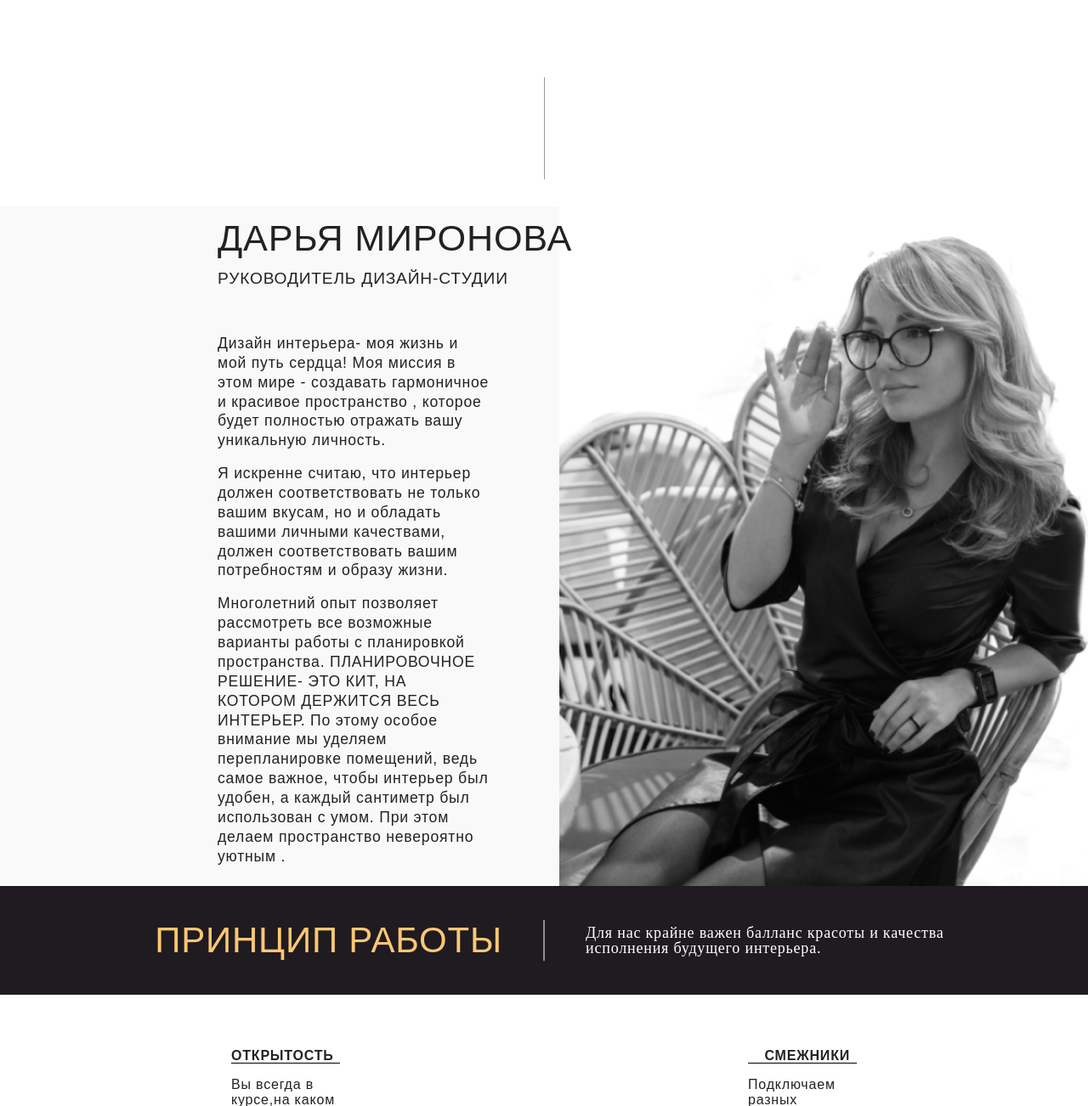
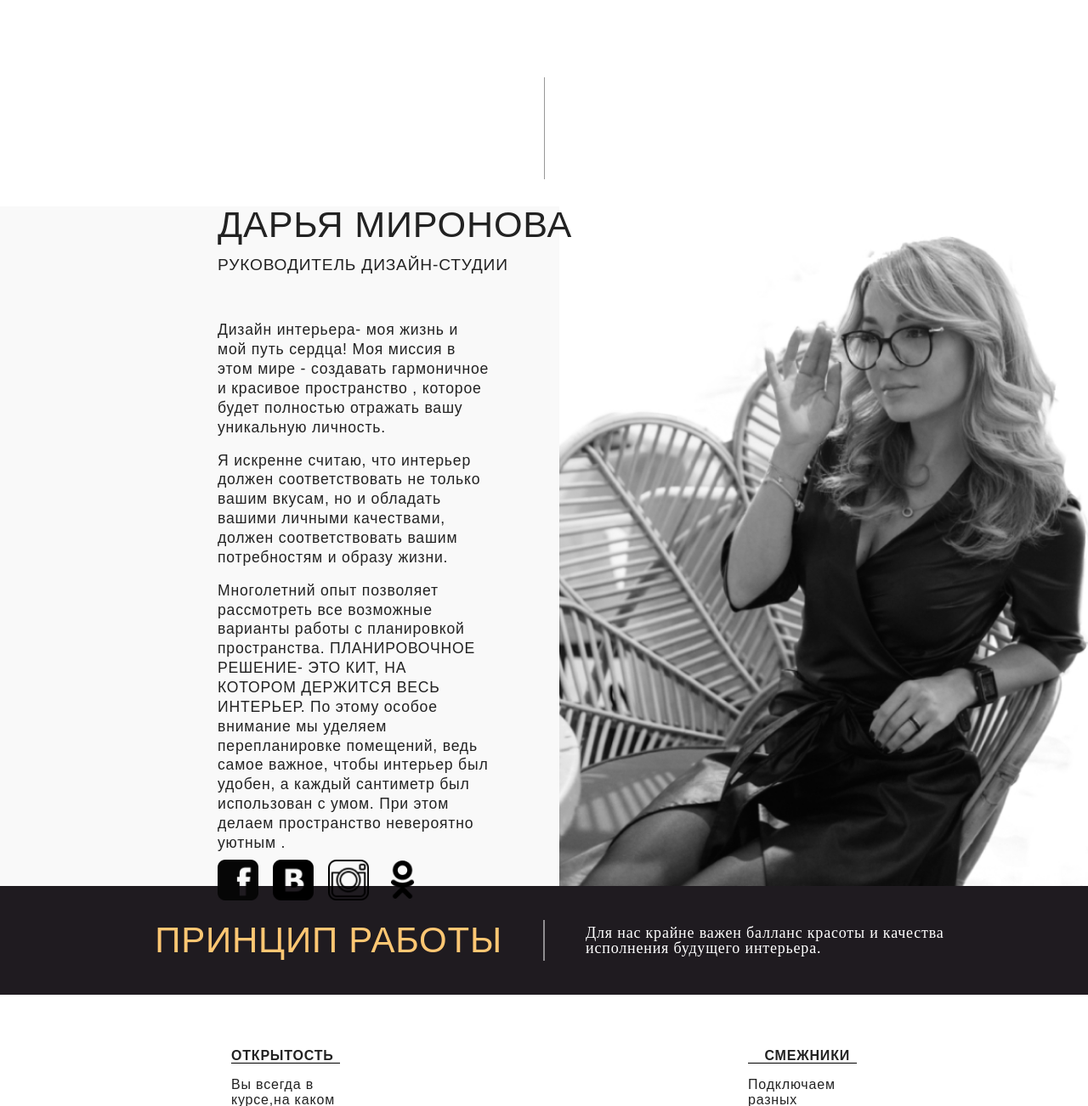
Before and after one commit to Mapc89/Mapc89.github.io, a PHP site: page /projects/mirdes/about.html in a window 1280 px wide. Shown: the part 557-1859 px from the top of the page at 85% size. Run offline with PHP 8.4, Linux system fonts and the light colour scheme; some web fonts are replaced.

Commit message:
Добавил иконки соцсетей
Некоторые абсолютно позиционированы.

```diff
--- a/projects/mirdes/about.html
+++ b/projects/mirdes/about.html
@@ -38,6 +38,7 @@
             <div class="vl"></div>
         </section>
         <div class="about__boss">
+            <div class="boss-wrapper">
                 <div class="boss-text">
                     <h1>Дарья Миронова</h1>
                     <h2>Руководитель дизайн-студии</h2>
@@ -53,6 +54,14 @@
                         При этом делаем пространство невероятно уютным .
                         </p>
                 </div>
+                <div class="social-block">
+                    <a href="#" class="fb"></a>
+                    <a href="#" class="vk"></a>
+                    <a href="#" class="in"></a>
+                    <a href="#" class="ok"></a>
+                </div>
+            </div>
+
         </div>
         <div class="about__princips">
             <section class="caption">
@@ -144,7 +153,7 @@
                 <button type="submit" class="button-active">отправить</button>
             </div>
         </form>
-        <section class="main__connect transparent-block">
+        <section class="about__connect transparent-block">
             <div class="vl"></div>
             <div class="connect-title">
                 <h2>Мы создадим дизайн с твоим характером</h2>
@@ -154,6 +163,12 @@
                 <p>телефон whatsupp:<br><strong>+7 962 385 20 12</strong></p>
             </div>
             <div class="vl"></div>
+            <div class="social-block">
+                <a href="#" class="fb"></a>
+                <a href="#" class="vk"></a>
+                <a href="#" class="in"></a>
+                <a href="#" class="ok"></a>
+            </div>
         </section>
     </div>
     <footer class="footer">
--- a/projects/mirdes/css/style.css
+++ b/projects/mirdes/css/style.css
@@ -848,29 +878,96 @@ body {
   background-size: contain;
 }
 
-.about__boss .boss-text {
+.about__boss .boss-wrapper {
   width: 45rem;
+  height: 100%;
   padding-left: 20vw;
+  display: -webkit-box;
+  display: -ms-flexbox;
+  display: flex;
+  -webkit-box-orient: vertical;
+  -webkit-box-direction: normal;
+      -ms-flex-direction: column;
+          flex-direction: column;
+  -webkit-box-pack: space-evenly;
+      -ms-flex-pack: space-evenly;
+          justify-content: space-evenly;
+}
+
+.about__boss .boss-wrapper .boss-text {
   letter-spacing: 0.05em;
 }
 
-.about__boss .boss-text h1 {
+.about__boss .boss-wrapper .boss-text h1 {
   padding-bottom: 1rem;
   text-transform: uppercase;
   font-size: 2.7rem;
 }
 
-.about__boss .boss-text h2 {
+.about__boss .boss-wrapper .boss-text h2 {
   padding-bottom: 3rem;
   text-transform: uppercase;
   font-size: 1.2rem;
 }
 
-.about__boss .boss-text p {
+.about__boss .boss-wrapper .boss-text p {
   width: 20rem;
   padding: 0.5rem 0;
   font-size: 1.1rem;
   line-height: 1.3;
+}
+
+.about .about__connect {
+  position: relative;
+}
+
+.about .about__connect .connect-title {
+  height: 10rem;
+  width: 60%;
+  display: -webkit-box;
+  display: -ms-flexbox;
+  display: flex;
+  -webkit-box-pack: center;
+      -ms-flex-pack: center;
+          justify-content: center;
+  -webkit-box-align: center;
+      -ms-flex-align: center;
+          align-items: center;
+  margin: 5vh auto;
+  letter-spacing: 0.08em;
+  line-height: 24px;
+  background: url(../img/transparent/connect.png) center no-repeat;
+  background-size: contain;
+}
+
+.about .about__connect .connect-title h2 {
+  text-transform: uppercase;
+  font-family: 'NobelWGL';
+  font-size: 24px;
+  font-weight: bold;
+  max-width: 100%;
+}
+
+.about .about__connect .connect-text {
+  display: -webkit-box;
+  display: -ms-flexbox;
+  display: flex;
+  width: 80%;
+  -webkit-box-pack: space-evenly;
+      -ms-flex-pack: space-evenly;
+          justify-content: space-evenly;
+}
+
+.about .about__connect .connect-text p {
+  text-transform: uppercase;
+  font-family: 'NobelWGL';
+  font-size: 24px;
+}
+
+.about .about__connect .social-block {
+  position: absolute;
+  bottom: 3%;
+  right: 20%;
 }
 
 .dark-bg {
@@ -1202,6 +1299,45 @@ body {
   font-size: 3rem;
 }
 
+.social-block {
+  width: 15rem;
+  display: -webkit-box;
+  display: -ms-flexbox;
+  display: flex;
+  -webkit-box-pack: justify;
+      -ms-flex-pack: justify;
+          justify-content: space-between;
+}
+
+.social-block .ok,
+.social-block .fb,
+.social-block .vk,
+.social-block .in {
+  width: 3rem;
+  height: 3rem;
+}
+
+.social-block .ok {
+  width: 2.8rem;
+  background: url(../img/ico/ok_ico.png) center no-repeat;
+  background-size: contain;
+}
+
+.social-block .fb {
+  background: url(../img/ico/fb_ico.png) center no-repeat;
+  background-size: contain;
+}
+
+.social-block .vk {
+  background: url(../img/ico/vk_ico.png) center no-repeat;
+  background-size: contain;
+}
+
+.social-block .in {
+  background: url(../img/ico/insta_ico.png) center no-repeat;
+  background-size: contain;
+}
+
 @media only screen and (max-width: 1366px) {
   .menu .logo {
     width: 4rem;
--- a/projects/mirdes/sass/_about.sass
+++ b/projects/mirdes/sass/_about.sass
@@ -36,20 +36,56 @@
         background-position: right
         background-color: #f9f9f9
         background-size: contain
-        .boss-text
+        .boss-wrapper
             width: 45rem
+            height: 100%
             padding-left: 20vw
-            letter-spacing: 0.05em
-            h1
-                padding-bottom: 1rem
+            display: flex
+            flex-direction: column
+            justify-content: space-evenly
+            .boss-text
+                letter-spacing: 0.05em
+                h1
+                    padding-bottom: 1rem
+                    text-transform: uppercase
+                    font-size: 2.7rem
+                h2
+                    padding-bottom: 3rem
+                    text-transform: uppercase
+                    font-size: 1.2rem
+                p
+                    width: 20rem
+                    padding: 0.5rem 0
+                    font-size: 1.1rem
+                    line-height: 1.3
+    .about__connect
+        position: relative
+        .connect-title
+            height: 10rem
+            width: 60%
+            display: flex
+            justify-content: center
+            align-items: center
+            margin: 5vh auto
+            letter-spacing: 0.08em
+            line-height: 24px
+            background: url(../img/transparent/connect.png) center no-repeat
+            background-size: contain
+            h2
                 text-transform: uppercase
-                font-size: 2.7rem
-            h2
-                padding-bottom: 3rem
+                font-family: 'NobelWGL'
+                font-size: 24px
+                font-weight: bold
+                max-width: 100%
+        .connect-text
+            display: flex
+            width: 80%
+            justify-content: space-evenly
+            p
                 text-transform: uppercase
-                font-size: 1.2rem
-            p
-                width: 20rem
-                padding: 0.5rem 0
-                font-size: 1.1rem
-                line-height: 1.3
+                font-family: 'NobelWGL'
+                font-size: 24px
+        .social-block
+            position: absolute
+            bottom: 3%
+            right: 20%
--- a/projects/mirdes/sass/_contacts.sass
+++ b/projects/mirdes/sass/_contacts.sass
@@ -3,9 +3,13 @@
     flex-direction: column
     justify-content: center
     align-items: center
-    height: 76vh
+    height: 62vh
     padding: 0 10rem
     font-size: 18px
     text-align: center
     p
         padding: 0.7rem 0
+.contact-social
+    justify-content: flex-end
+    display: flex
+    padding: 0 15% 5%
--- a/projects/mirdes/sass/_interface.sass
+++ b/projects/mirdes/sass/_interface.sass
@@ -189,3 +189,28 @@
         text-transform: uppercase
         color: $text-color-active
         font-size: 3rem
+
+// Блок с иконками соцсетей
+.social-block
+    width: 15rem
+    display: flex
+    justify-content: space-between
+    .ok,
+    .fb,
+    .vk,
+    .in
+        width: 3rem
+        height: 3rem
+    .ok
+        width: 2.8rem
+        background: url(../img/ico/ok_ico.png) center no-repeat
+        background-size: contain
+    .fb
+        background: url(../img/ico/fb_ico.png) center no-repeat
+        background-size: contain
+    .vk
+        background: url(../img/ico/vk_ico.png) center no-repeat
+        background-size: contain
+    .in
+        background: url(../img/ico/insta_ico.png) center no-repeat
+        background-size: contain
--- a/projects/mirdes/sass/_portfolio.sass
+++ b/projects/mirdes/sass/_portfolio.sass
@@ -17,6 +17,16 @@
         img
             max-width: 24vw
             margin: 0.5rem 0
+    &__social
+        display: flex
+        position: relative
+        justify-content: center
+        margin-top: 1rem
+        .social-block
+            position: absolute
+            right: 2%
+        .button-active
+            width: 25rem
 .portfolio-projects
     .transparent-block
         height: 60vh
```
Also changed, not shown: other parts of projects/mirdes/css/style.css (+31 -1 lines), projects/mirdes/contacts.html (+8 -0 lines), projects/mirdes/portfolio.html (+4 -4 lines), projects/mirdes/img/ico/fb_ico.png (added), projects/mirdes/img/ico/insta_ico.png (added), projects/mirdes/img/ico/ok_ico.png (added), projects/mirdes/img/ico/vk_ico.png (added). Lines whose indentation alone changed are shown as unchanged.
